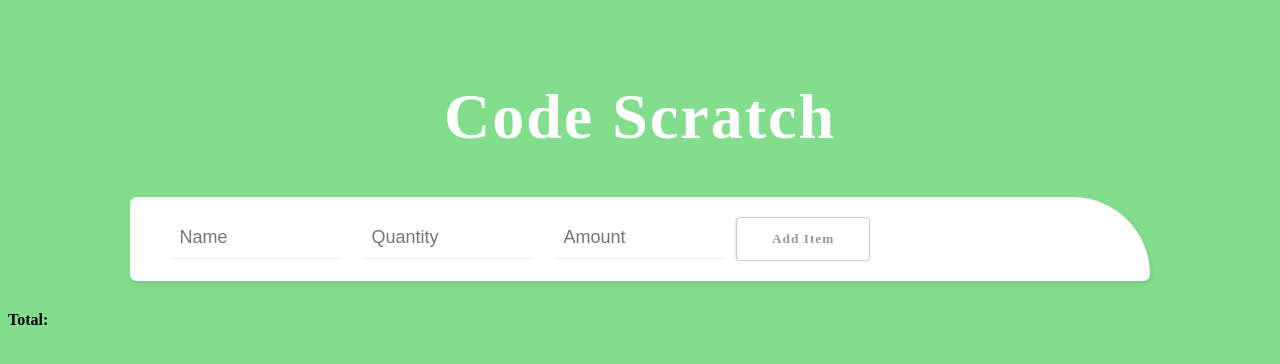
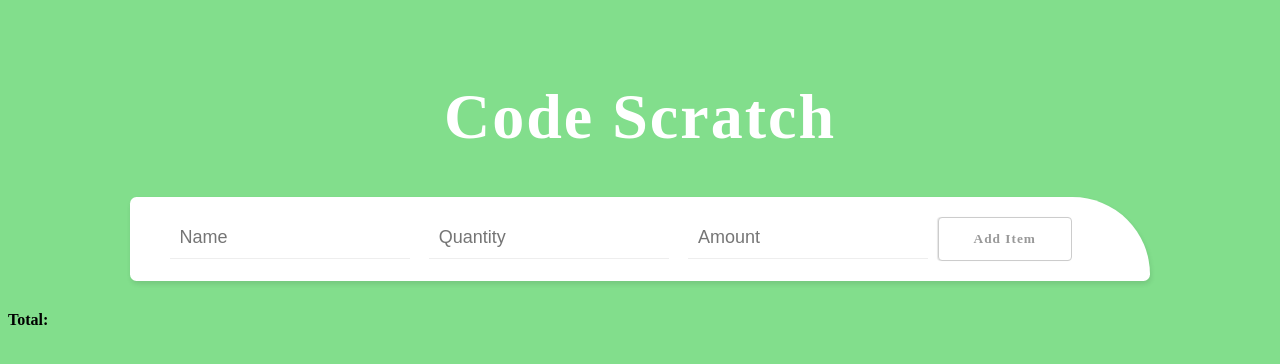
Before and after one commit to thewr/scetch.io, a PHP site: page / in a window 1280 px wide. Shown: the top 364 px of the page. Run offline with PHP 8.4, Linux system fonts and the light colour scheme; some libraries are stand-ins or nearby versions.

Commit message:
Update main.css

```diff
--- a/css/main.css
+++ b/css/main.css
@@ -73,7 +73,7 @@ li div{
 
 form input{
     float: left;
-    width: 18%;
+    width: 25%;
     margin: 0;
     border: 0;
     border-bottom: 1px solid #eee;
```
